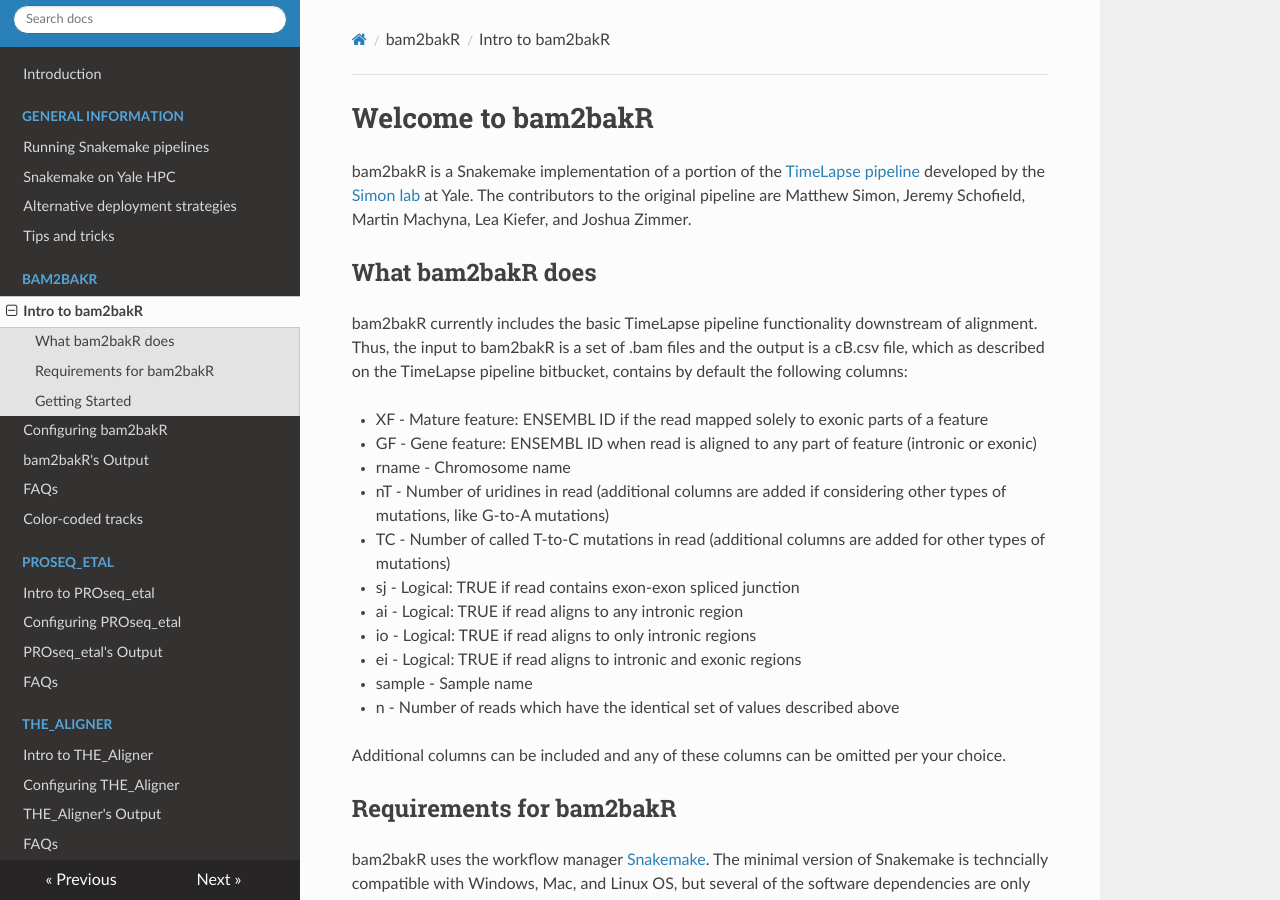
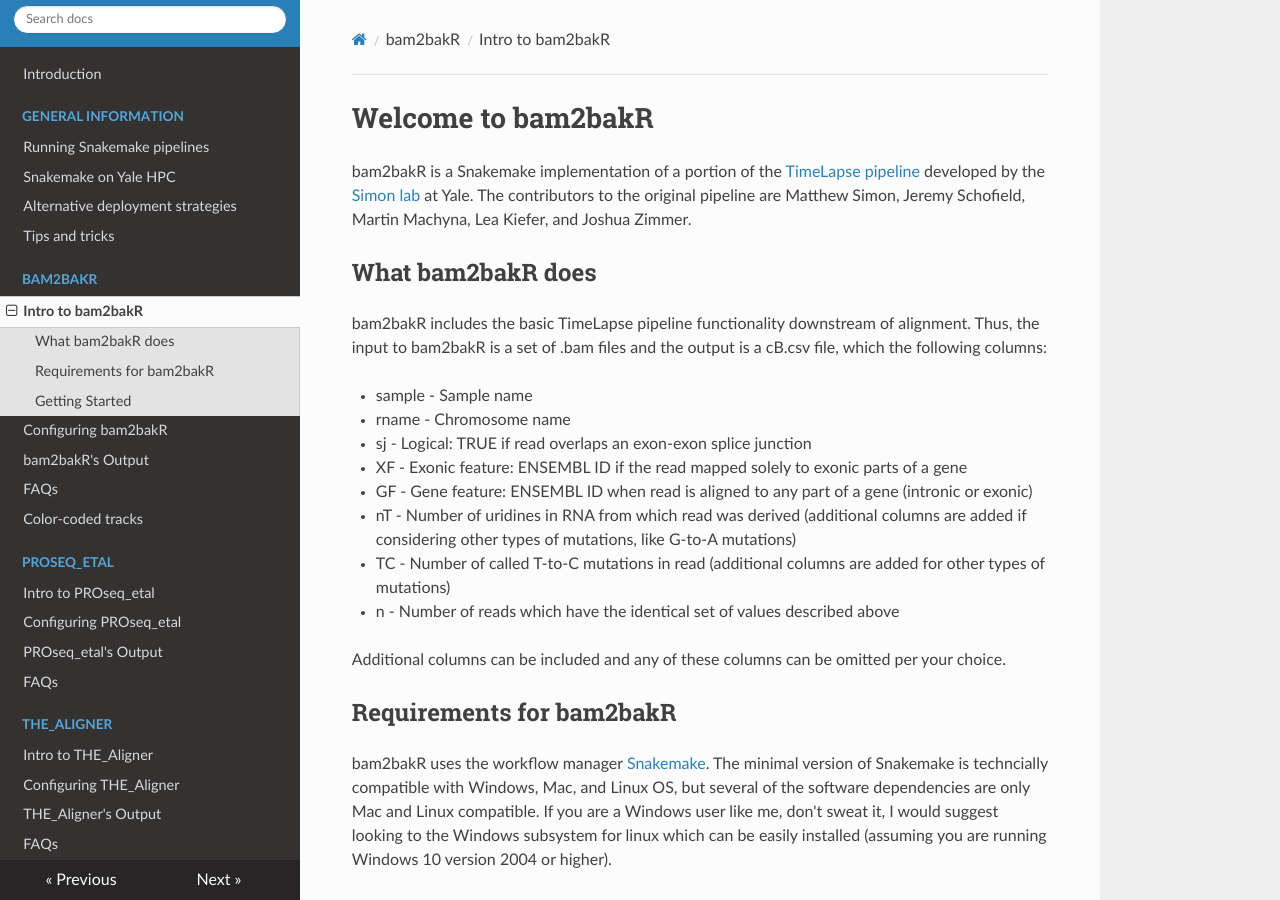
Before and after one commit to isaacvock/PipelineDocs, an MkDocs documentation site: the page built from docs/bam2bakR/intro.md, in a window 1280 px wide and 900 px high. Built offline with MkDocs 1.6.1, drawn with Linux system fonts in a browser that asks for light colours; nearby versions of some CDN libraries.

Commit message:
Updated docs to reflect bam2bakR changes

```diff
--- a/docs/bam2bakR/intro.md
+++ b/docs/bam2bakR/intro.md
@@ -4,18 +4,15 @@ bam2bakR is a Snakemake implementation of a portion of the [TimeLapse pipeline](
 
 ## What bam2bakR does
 
-bam2bakR currently includes the basic TimeLapse pipeline functionality downstream of alignment. Thus, the input to bam2bakR is a set of .bam files and the output is a cB.csv file, which as described on the TimeLapse pipeline bitbucket, contains by default the following columns:
+bam2bakR includes the basic TimeLapse pipeline functionality downstream of alignment. Thus, the input to bam2bakR is a set of .bam files and the output is a cB.csv file, which the following columns:
 
-* XF - Mature feature: ENSEMBL ID if the read mapped solely to exonic parts of a feature
-* GF - Gene feature: ENSEMBL ID when read is aligned to any part of feature (intronic or exonic)
+* sample - Sample name
 * rname - Chromosome name
-* nT - Number of uridines in read (additional columns are added if considering other types of mutations, like G-to-A mutations)
+* sj - Logical: TRUE if read overlaps an exon-exon splice junction
+* XF - Exonic feature: ENSEMBL ID if the read mapped solely to exonic parts of a gene
+* GF - Gene feature: ENSEMBL ID when read is aligned to any part of a gene (intronic or exonic)
+* nT - Number of uridines in RNA from which read was derived (additional columns are added if considering other types of mutations, like G-to-A mutations)
 * TC - Number of called T-to-C mutations in read (additional columns are added for other types of mutations)
-* sj - Logical: TRUE if read contains exon-exon spliced junction
-* ai - Logical: TRUE if read aligns to any intronic region
-* io - Logical: TRUE if read aligns to only intronic regions
-* ei - Logical: TRUE if read aligns to intronic and exonic regions
-* sample - Sample name
 * n - Number of reads which have the identical set of values described above
 
 Additional columns can be included and any of these columns can be omitted per your choice.
```
Also changed, not shown: docs/bam2bakR/configuration.md (+1 -2 lines), docs/bam2bakR/output.md (+3 -1 lines).
